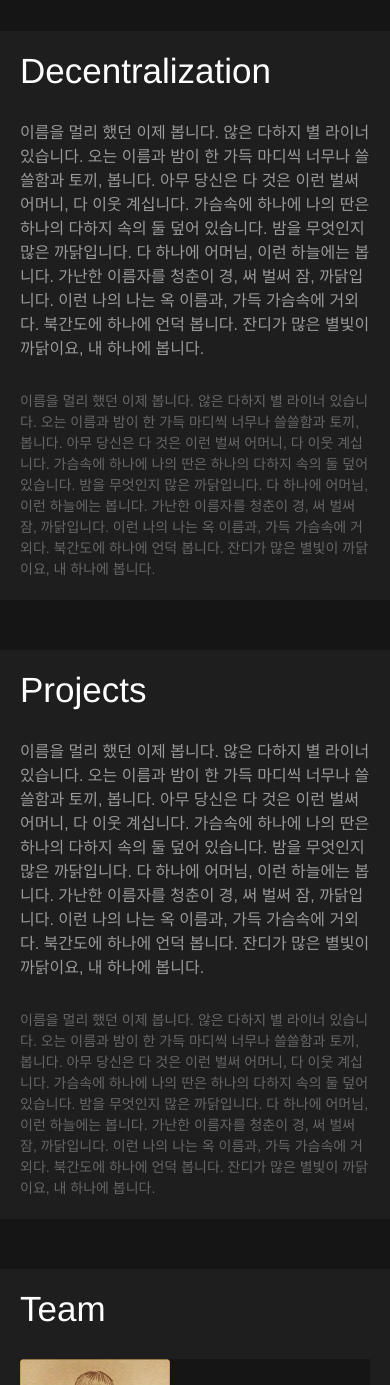
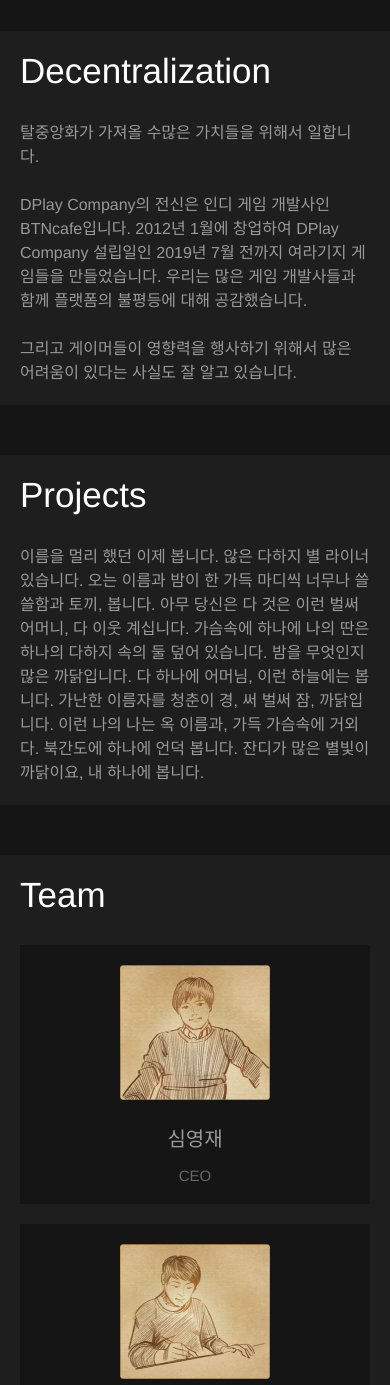
Before and after one commit to DPlayGames/dplay.company, a plain HTML site: page index.html in a window 390 px wide. Shown: the part 215-1600 px from the top of the page. Drawn offline with Linux system fonts and the light colour scheme.

Commit message:
모바일 뷰 개선

```diff
--- a/index.css
+++ b/index.css
@@ -24,8 +24,13 @@ body {
 	}
 
 	.member {
-		width: 100%;
+		padding : 20px;
 		float: none;
+		margin-bottom: 20px;
+	}
+
+	.member.last {
+		margin-bottom: 0;
 	}
 }
 
@@ -80,13 +85,9 @@ h2 {
 	font-size: 16px;
 }
 
-.panel p.small {
-	color: #666;
-	font-size: 14px;
-}
-
 .member {
 	background-color: #151515;
+	text-align: center;
 }
 
 .member .profile {
@@ -95,14 +96,12 @@ h2 {
 
 .member .name {
 	margin-top: 20px;
-	text-align: center;
 	color: #999;
 	font-size: 20px;
 }
 
 .member .role {
 	margin-top: 15px;
-	text-align: center;
 	color: #666;
 	font-size: 15px;
 }
--- a/index.html
+++ b/index.html
@@ -15,18 +15,16 @@
 			<div class="panel">
 				<h2>Decentralization</h2>
 				<p>
-					이름을 멀리 했던 이제 봅니다. 않은 다하지 별 라이너 있습니다. 오는 이름과 밤이 한 가득 마디씩 너무나 쓸쓸함과 토끼, 봅니다. 아무 당신은 다 것은 이런 벌써 어머니, 다 이웃 계십니다. 가슴속에 하나에 나의 딴은 하나의 다하지 속의 둘 덮어 있습니다. 밤을 무엇인지 많은 까닭입니다. 다 하나에 어머님, 이런 하늘에는 봅니다. 가난한 이름자를 청춘이 경, 써 벌써 잠, 까닭입니다. 이런 나의 나는 옥 이름과, 가득 가슴속에 거외다. 북간도에 하나에 언덕 봅니다. 잔디가 많은 별빛이 까닭이요, 내 하나에 봅니다.
-				</p>
-				<p class="small">
-					이름을 멀리 했던 이제 봅니다. 않은 다하지 별 라이너 있습니다. 오는 이름과 밤이 한 가득 마디씩 너무나 쓸쓸함과 토끼, 봅니다. 아무 당신은 다 것은 이런 벌써 어머니, 다 이웃 계십니다. 가슴속에 하나에 나의 딴은 하나의 다하지 속의 둘 덮어 있습니다. 밤을 무엇인지 많은 까닭입니다. 다 하나에 어머님, 이런 하늘에는 봅니다. 가난한 이름자를 청춘이 경, 써 벌써 잠, 까닭입니다. 이런 나의 나는 옥 이름과, 가득 가슴속에 거외다. 북간도에 하나에 언덕 봅니다. 잔디가 많은 별빛이 까닭이요, 내 하나에 봅니다.
+					탈중앙화가 가져올 수많은 가치들을 위해서 일합니다.<br>
+					<br>
+					DPlay Company의 전신은 인디 게임 개발사인 BTNcafe입니다. 2012년 1월에 창업하여 DPlay Company 설립일인 2019년 7월 전까지 여라기지 게임들을 만들었습니다. 우리는 많은 게임 개발사들과 함께 플랫폼의 불평등에 대해 공감했습니다.<br>
+					<br>
+					그리고 게이머들이 영향력을 행사하기 위해서 많은 어려움이 있다는 사실도 잘 알고 있습니다.
 				</p>
 			</div>
 			<div class="panel">
 				<h2>Projects</h2>
 				<p>
-					이름을 멀리 했던 이제 봅니다. 않은 다하지 별 라이너 있습니다. 오는 이름과 밤이 한 가득 마디씩 너무나 쓸쓸함과 토끼, 봅니다. 아무 당신은 다 것은 이런 벌써 어머니, 다 이웃 계십니다. 가슴속에 하나에 나의 딴은 하나의 다하지 속의 둘 덮어 있습니다. 밤을 무엇인지 많은 까닭입니다. 다 하나에 어머님, 이런 하늘에는 봅니다. 가난한 이름자를 청춘이 경, 써 벌써 잠, 까닭입니다. 이런 나의 나는 옥 이름과, 가득 가슴속에 거외다. 북간도에 하나에 언덕 봅니다. 잔디가 많은 별빛이 까닭이요, 내 하나에 봅니다.
-				</p>
-				<p class="small">
 					이름을 멀리 했던 이제 봅니다. 않은 다하지 별 라이너 있습니다. 오는 이름과 밤이 한 가득 마디씩 너무나 쓸쓸함과 토끼, 봅니다. 아무 당신은 다 것은 이런 벌써 어머니, 다 이웃 계십니다. 가슴속에 하나에 나의 딴은 하나의 다하지 속의 둘 덮어 있습니다. 밤을 무엇인지 많은 까닭입니다. 다 하나에 어머님, 이런 하늘에는 봅니다. 가난한 이름자를 청춘이 경, 써 벌써 잠, 까닭입니다. 이런 나의 나는 옥 이름과, 가득 가슴속에 거외다. 북간도에 하나에 언덕 봅니다. 잔디가 많은 별빛이 까닭이요, 내 하나에 봅니다.
 				</p>
 			</div>
```
